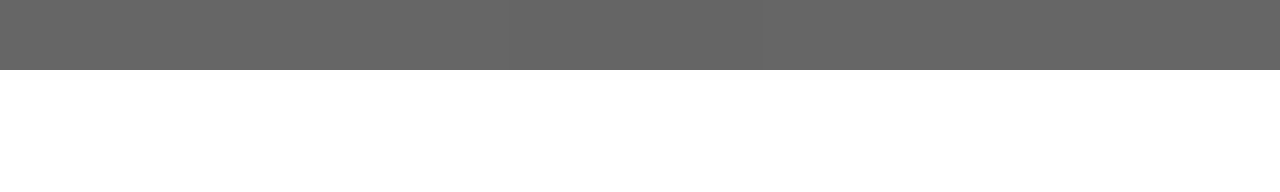
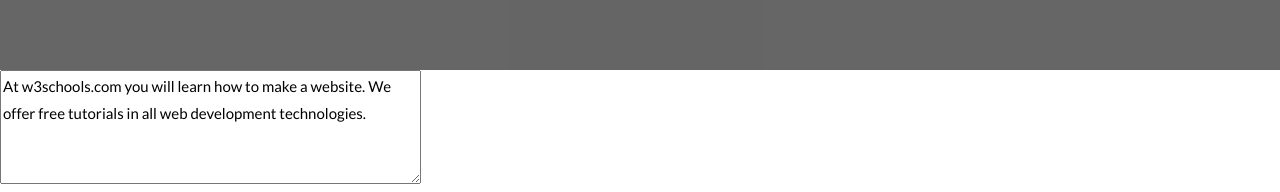
Before and after one commit to amoghphadke/amoghphadke.github.io, a plain HTML site: page index.html in a window 1280 px wide. Shown: the part 1346-1538 px from the top of the page. Before the commit the page ends 1416 px from the top, so only its background shows below. Drawn offline with nearby package versions, Linux system fonts and the light colour scheme.

Commit message:
text area

```diff
--- a/index.html
+++ b/index.html
@@ -160,5 +160,9 @@
 }
 </script>
 
+<textarea id="w3mission" rows="4" cols="50">
+At w3schools.com you will learn how to make a website. We offer free tutorials in all web development technologies.
+</textarea>
+
 </body>
 </html>
```
